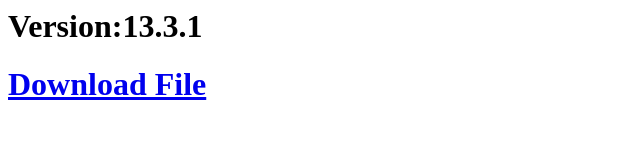
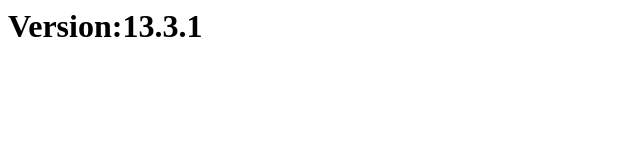
Before and after one commit to jeff611014/hello-world, a plain HTML site: page index.html in a window 1280 px wide. Shown: the whole page, without its empty margins (0-640 px from the left). Drawn offline with Linux system fonts and the light colour scheme.

Commit message:
Update index.html

```diff
--- a/index.html
+++ b/index.html
@@ -1,2 +1 @@
 <h1>Version:13.3.1<h1>
-<a href="mmm.png">Download File</a>
```
